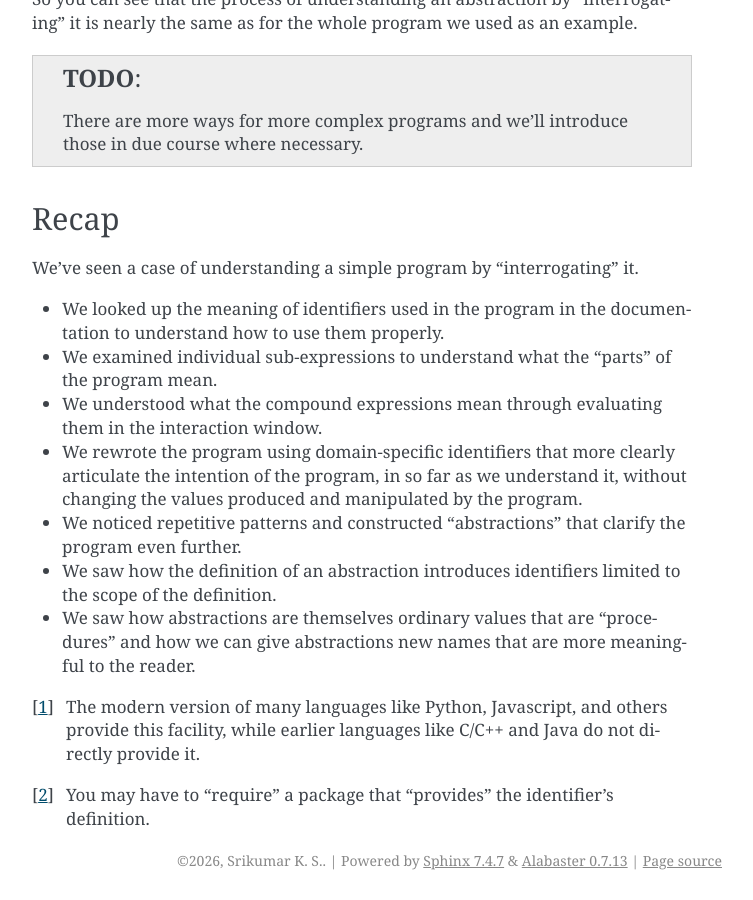
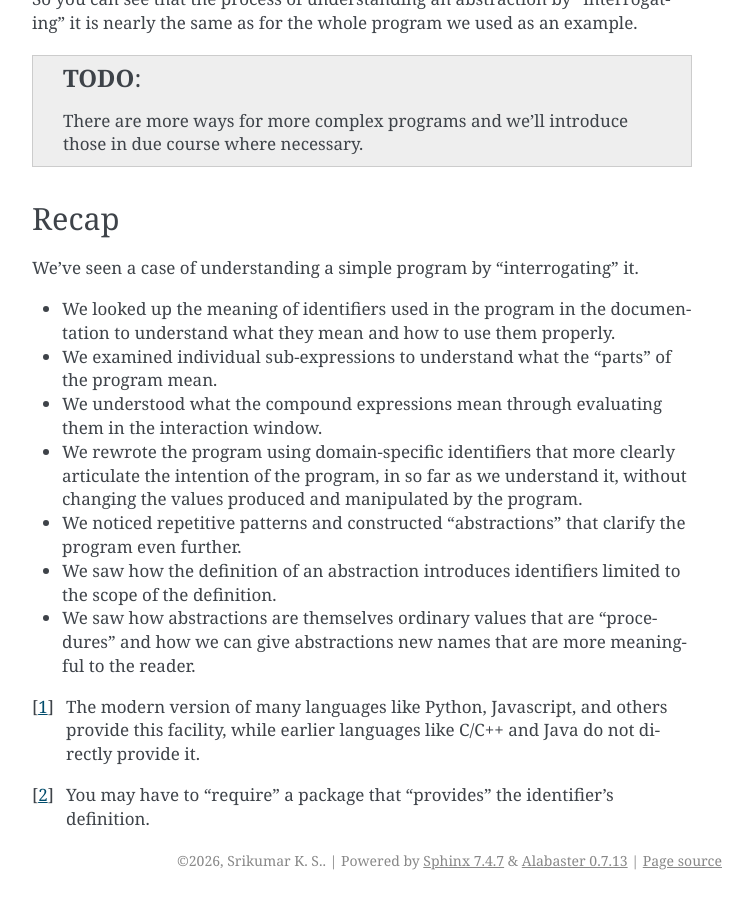
Before and after one commit to kreauniv/complit, a Sphinx documentation site: the page built from source/interrogation.rst, in a window 1280 px wide and 900 px high, scrolled down 12666 px. Shown: the whole window, without its empty margins (388-1141 px from the left). Built offline with Sphinx 7.4.7, drawn with Linux system fonts in a browser that asks for light colours.

Commit message:
Tweaked phrase

```diff
--- a/source/interrogation.rst
+++ b/source/interrogation.rst
@@ -541,7 +541,7 @@ Recap
 We've seen a case of understanding a simple program by "interrogating" it.
 
 + We looked up the meaning of identifiers used in the program in the
-  documentation to understand how to use them properly.
+  documentation to understand what they mean and how to use them properly.
 
 + We examined individual sub-expressions to understand what the "parts"
   of the program mean.
```
